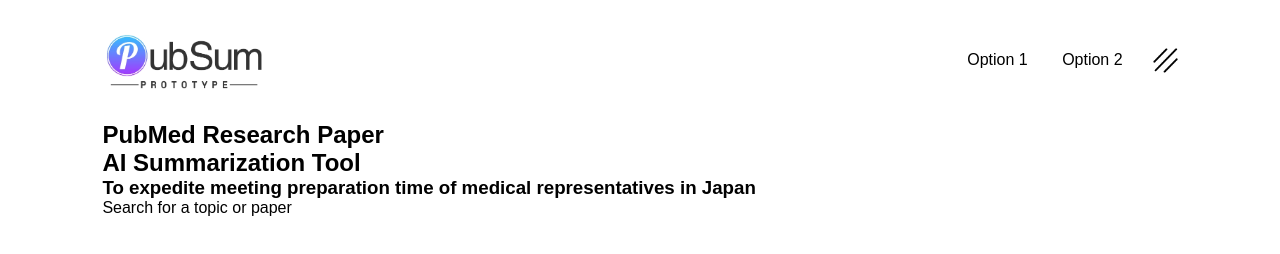
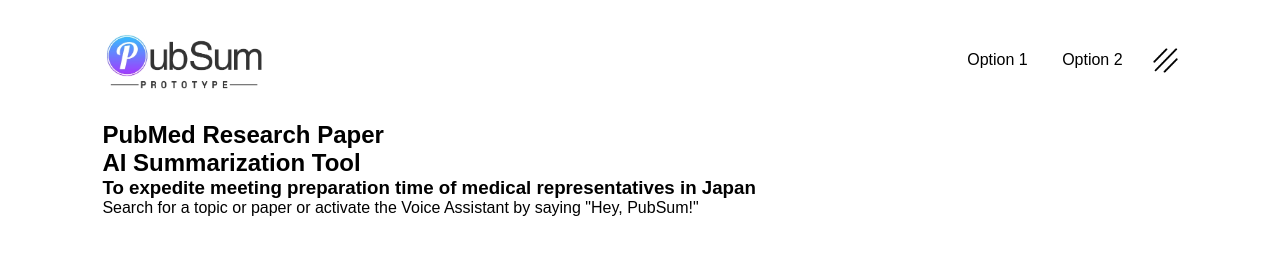
Before and after one commit to DanielPiede/PubSum, a plain HTML site: page index.html in a window 1280 px wide. Drawn offline with Linux system fonts and the light colour scheme.

Commit message:
Edit description

```diff
--- a/index.html
+++ b/index.html
@@ -22,7 +22,7 @@
                 <div class="col-1">
                     <h2>PubMed Research Paper<br> AI Summarization Tool</h2>
                     <h3>To expedite meeting preparation time of medical representatives in Japan</h3>
-                    <p>Search for a topic or paper</p>
+                    <p>Search for a topic or paper or activate the Voice Assistant by saying "Hey, PubSum!"</p>
                 </div>
                 <div class="col-2">
 
```
